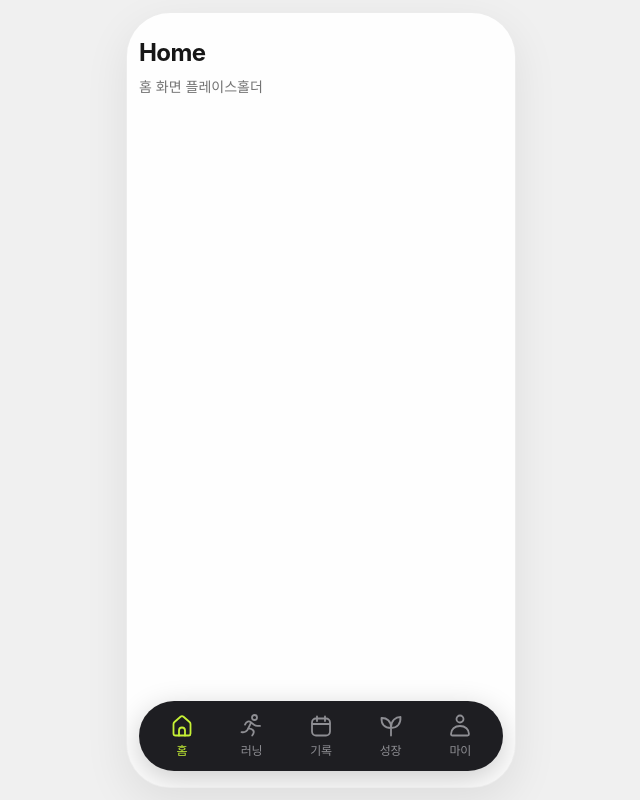
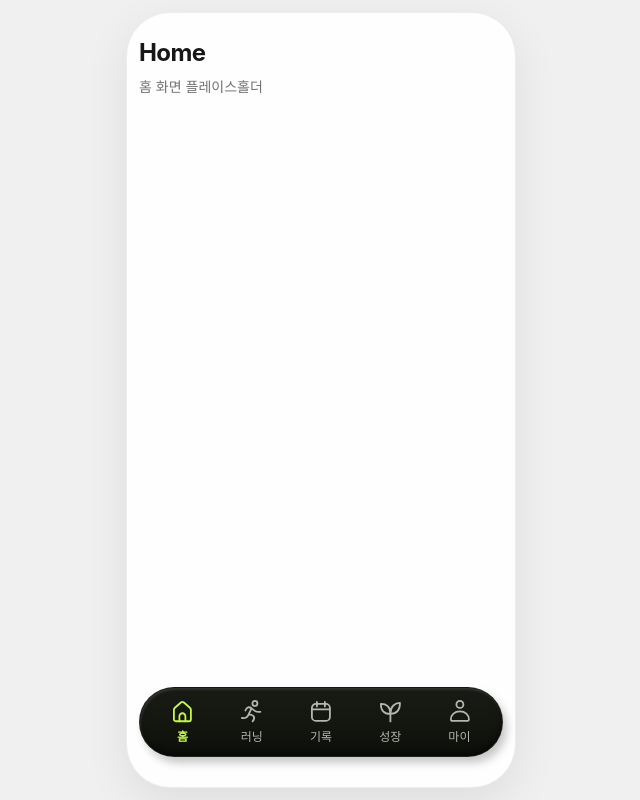
Before and after one commit to pacebeat-team/pacebeat-frontend, a React (Vite) app: page /home in a window 1280 px wide. Shown: the whole page, without its empty margins (319-959 px from the left). Built offline with nearby package versions, Linux system fonts and the light colour scheme; a web font is replaced by a local one.

Commit message:
fix: 공용 레이아웃 및 하단 내비게이션 조정 (#45)

```diff
--- a/src/components/common/BottomNavigation.tsx
+++ b/src/components/common/BottomNavigation.tsx
@@ -4,166 +4,134 @@ import { Link, useLocation } from 'react-router-dom'
 export interface NavItemConfig {
   label: string
   path: string
-  icon: (props: { active: boolean; className?: string }) => ReactNode
+  icon: (props: { active: boolean }) => ReactNode
 }
 
-// Figma 디자인 에셋 기반 네비게이션 아이콘 (nav-rounded-*.svg)
-export function HomeIcon({ className = '' }: { active?: boolean; className?: string }) {
+// Figma `navigation / bottom`의 아이콘(`icon / navigation rounded / *`)을 그대로 옮겼다.
+// 24x24 칸 안에서 Figma 그룹 위치(left/top)에 원래 크기로 놓고, 색은 currentColor로 받아 활성/비활성을 바꾼다.
+function NavGlyph({
+  width,
+  height,
+  left,
+  top,
+  children,
+}: {
+  width: number
+  height: number
+  left: number
+  top: number
+  children: ReactNode
+}) {
   return (
+    <span className="relative block size-[24px] shrink-0" aria-hidden="true">
       <svg
-      className={className}
-      viewBox="0 0 24 24"
+        className="absolute block max-w-none overflow-visible"
+        style={{ left, top }}
+        width={width}
+        height={height}
+        viewBox={`0 0 ${width} ${height}`}
         fill="none"
         stroke="currentColor"
         strokeWidth="1.8"
         strokeLinecap="round"
         strokeLinejoin="round"
-      aria-hidden="true"
+        preserveAspectRatio="none"
       >
-      <path d="M3.5 10.1 Q3.5 8.9 4.5 8 L10.5 2.8 Q12 1.5 13.5 2.8 L19.5 8 Q20.5 8.9 20.5 10.1 V19.4 Q20.5 21.5 18.4 21.5 H5.6 Q3.5 21.5 3.5 19.4 Z" />
-      <path d="M9 21.5 V16.5 A3 3 0 0 1 15 16.5 V21.5" />
+        {children}
       </svg>
+    </span>
   )
 }
 
-export function RunningIcon({ className = '' }: { active?: boolean; className?: string }) {
+export function HomeIcon() {
   return (
-    <svg
-      className={className}
-      viewBox="0 0 24 24"
-      fill="none"
-      stroke="currentColor"
-      strokeWidth="1.8"
-      strokeLinecap="round"
-      strokeLinejoin="round"
-      aria-hidden="true"
-    >
-      <circle cx="15.5" cy="3.5" r="2.5" />
-      <path d="M6 10.6 C7.4 7.2 9.9 6.5 12.1 8.5 L15.4 11 Q16.5 11.9 18.4 11.9 H21" />
-      <path d="M12.1 8.5 L9.3 14.4 C7.9 17.5 5.9 18.8 2.5 18.1" />
-      <path d="M9.3 14.4 C13.7 14.7 16.8 17 13.2 21.5" />
-    </svg>
+    <NavGlyph width={18.8} height={21.15} left={2.6} top={1.25}>
+      <path d="M0.9 8.85C0.9 8.05 1.23333 7.35 1.9 6.75L7.9 1.55C8.9 0.683333 9.9 0.683333 10.9 1.55L16.9 6.75C17.5667 7.35 17.9 8.05 17.9 8.85V18.15C17.9 19.55 17.2 20.25 15.8 20.25H3C1.6 20.25 0.9 19.55 0.9 18.15V8.85Z" />
+      <path d="M6.4 20.25V15.25C6.4 14.4544 6.71607 13.6913 7.27868 13.1287C7.84129 12.5661 8.60435 12.25 9.4 12.25C10.1956 12.25 10.9587 12.5661 11.5213 13.1287C12.0839 13.6913 12.4 14.4544 12.4 15.25V20.25" />
+    </NavGlyph>
   )
 }
 
-export function RecordsIcon({ className = '' }: { active?: boolean; className?: string }) {
+export function RunningIcon() {
   return (
-    <svg
-      className={className}
-      viewBox="0 0 24 24"
-      fill="none"
-      stroke="currentColor"
-      strokeWidth="1.8"
-      strokeLinecap="round"
-      strokeLinejoin="round"
-      aria-hidden="true"
-    >
-      <rect x="3" y="4.5" width="18" height="17" rx="4" />
-      <path d="M3.5 10 H20.5 M8 2.5 V7 M16 2.5 V7" />
-    </svg>
+    <NavGlyph width={20.3002} height={22.3} left={1.6} top={0.1}>
+      <path d="M16.4002 3.4C16.4002 4.78071 15.2809 5.9 13.9002 5.9C12.5195 5.9 11.4002 4.78071 11.4002 3.4C11.4002 2.01929 12.5195 0.9 13.9002 0.9C15.2809 0.9 16.4002 2.01929 16.4002 3.4Z" />
+      <path d="M4.40018 10.5C5.80018 7.1 8.30018 6.4 10.5002 8.4L13.8002 10.9C14.5335 11.5 15.5335 11.8 16.8002 11.8H19.4002" />
+      <path d="M10.5002 8.4L7.70018 14.3C6.30018 17.4 4.30018 18.7 0.900179 18" />
+      <path d="M7.70018 14.3C12.1002 14.6 15.2002 16.9 11.6002 21.4" />
+    </NavGlyph>
   )
 }
 
-export function GrowthIcon({ className = '' }: { active?: boolean; className?: string }) {
+export function RecordsIcon() {
   return (
-    <svg
-      className={className}
-      viewBox="0 0 24 24"
-      fill="none"
-      stroke="currentColor"
-      strokeWidth="1.8"
-      strokeLinecap="round"
-      strokeLinejoin="round"
-      aria-hidden="true"
-    >
-      <path d="M12 21.5 V13.3 C12 6.5 16.7 3 21.5 3 C21.8 9.7 18.5 14 12 14 C5.5 14 2.2 10.3 2.5 4 C7.8 3.8 12 7 12 13.3" />
-    </svg>
+    <NavGlyph width={19.8} height={20.8} left={2.1} top={1.6}>
+      <path d="M4.9 2.9H14.9C17.1091 2.9 18.9 4.69086 18.9 6.9V15.9C18.9 18.1091 17.1091 19.9 14.9 19.9H4.9C2.69086 19.9 0.9 18.1091 0.9 15.9V6.9C0.9 4.69086 2.69086 2.9 4.9 2.9Z" />
+      <path d="M1.4 8.4H18.4M5.9 0.9V5.4M13.9 0.9V5.4" />
+    </NavGlyph>
   )
 }
 
-export function MyIcon({ className = '' }: { active?: boolean; className?: string }) {
+export function GrowthIcon() {
   return (
-    <svg
-      className={className}
-      viewBox="0 0 24 24"
-      fill="none"
-      stroke="currentColor"
-      strokeWidth="1.8"
-      strokeLinecap="round"
-      strokeLinejoin="round"
-      aria-hidden="true"
-    >
-      <circle cx="12" cy="5" r="3.5" />
-      <path d="M4.5 21.5 Q3 21.5 3 20 C3 15.2 6.8 12 12 12 C17.2 12 21 15.2 21 20 Q21 21.5 19.5 21.5 Z" />
-    </svg>
+    <NavGlyph width={20.8375} height={20.3} left={1.581} top={2.1}>
+      <path d="M10.4187 19.4V11.9M10.4187 11.9V11.2M10.4187 11.9C16.9187 11.9 20.2187 7.6 19.9187 0.9C15.1187 0.9 10.4187 4.4 10.4187 11.2M10.4187 11.9C3.91872 11.9 0.618716 8.2 0.918716 1.9C6.21872 1.7 10.4187 4.9 10.4187 11.2" />
+    </NavGlyph>
+  )
+}
+
+export function MyIcon() {
+  return (
+    <NavGlyph width={19.8} height={21.8} left={2.1} top={0.6}>
+      <path d="M13.4 4.4C13.4 6.333 11.833 7.9 9.9 7.9C7.967 7.9 6.4 6.333 6.4 4.4C6.4 2.467 7.967 0.9 9.9 0.9C11.833 0.9 13.4 2.467 13.4 4.4Z" />
+      <path d="M2.4 20.9C1.4 20.9 0.9 20.4 0.9 19.4C0.9 14.6 4.7 11.4 9.9 11.4C15.1 11.4 18.9 14.6 18.9 19.4C18.9 20.4 18.4 20.9 17.4 20.9H2.4Z" />
+    </NavGlyph>
   )
 }
 
 const NAV_ITEMS: readonly NavItemConfig[] = [
-  {
-    label: '홈',
-    path: '/home',
-    icon: (props) => <HomeIcon {...props} />,
-  },
-  {
-    label: '러닝',
-    path: '/running',
-    icon: (props) => <RunningIcon {...props} />,
-  },
-  {
-    label: '기록',
-    path: '/records',
-    icon: (props) => <RecordsIcon {...props} />,
-  },
-  {
-    label: '성장',
-    path: '/growth',
-    icon: (props) => <GrowthIcon {...props} />,
-  },
-  {
-    label: '마이',
-    path: '/my',
-    icon: (props) => <MyIcon {...props} />,
-  },
+  { label: '홈', path: '/home', icon: () => <HomeIcon /> },
+  { label: '러닝', path: '/running', icon: () => <RunningIcon /> },
+  { label: '기록', path: '/records', icon: () => <RecordsIcon /> },
+  { label: '성장', path: '/growth', icon: () => <GrowthIcon /> },
+  { label: '마이', path: '/my', icon: () => <MyIcon /> },
 ]
 
+// Figma `navigation / bottom`: 366x70, 모서리 35, 안쪽 여백 좌우 8·상하 7, 탭 56px, 아이콘 24, 라벨 12/16.
+// 위치: 프레임 아래에서 30px(하단 고정 영역 108px = 위 8 + 내비 70 + 홈 인디케이터 영역 30).
 export function BottomNavigation() {
   const location = useLocation()
 
   return (
     <nav
       aria-label="하단 네비게이션"
-      className="absolute bottom-[calc(16px+env(safe-area-inset-bottom,0px))] left-1/2 -translate-x-1/2 w-[calc(100%-24px)] max-w-[366px] h-[70px] bg-[#1E1E22] rounded-[35px] shadow-[0_8px_30px_rgba(0,0,0,0.2)] z-50"
+      className="absolute bottom-[30px] left-3 right-3 z-50 flex h-[70px] items-center rounded-[35px] border border-solid border-white/[0.04] bg-[linear-gradient(to_bottom,#181a15,#141610_50%,#0c0e0a)] px-2 py-[7px] shadow-[-3px_-3px_7px_rgba(255,255,255,0.35),4px_6px_9px_rgba(0,0,0,0.22)]"
     >
-      <div className="flex items-center justify-around h-full px-2">
       {NAV_ITEMS.map((item) => {
         const isActive =
           location.pathname === item.path ||
           (item.path !== '/' && location.pathname.startsWith(`${item.path}/`))
-
-          const IconComponent = item.icon
 
         return (
           <Link
             key={item.path}
             to={item.path}
             aria-current={isActive ? 'page' : undefined}
-              className={`flex flex-col items-center justify-center flex-1 h-full select-none transition-colors ${
+            className={`relative flex h-[56px] min-w-0 flex-1 select-none flex-col items-center justify-center gap-[5px] font-pace text-[12px] leading-[16px] ${
               isActive
-                  ? 'text-[#C6F135]'
-                  : 'text-[#8E8E93] hover:text-[#B0B0B5]'
+                ? 'rounded-[28px] font-semibold text-lime'
+                : 'rounded-[20px] font-medium text-[#b5b7af]'
             }`}
           >
-              <div className="w-[24px] h-[24px] flex items-center justify-center">
-                <IconComponent active={isActive} className="w-[24px] h-[24px]" />
-              </div>
-              <span className="text-[12px] leading-[16px] font-medium tracking-tight mt-[5px]">
-                {item.label}
-              </span>
+            {item.icon({ active: isActive })}
+            <span className="whitespace-nowrap">{item.label}</span>
           </Link>
         )
       })}
-      </div>
+      <span
+        aria-hidden="true"
+        className="pointer-events-none absolute inset-0 rounded-[inherit] shadow-[inset_-1px_-3px_4px_rgba(0,0,0,0.35),inset_1px_2px_2px_rgba(255,255,255,0.11)]"
+      />
     </nav>
   )
 }
--- a/src/components/layout/AppLayout.tsx
+++ b/src/components/layout/AppLayout.tsx
@@ -13,18 +13,29 @@ export function AppLayout({ children }: AppLayoutProps) {
   const isOnboarding = location.pathname.startsWith('/onboarding')
   const isMeasurement = location.pathname.startsWith('/measurement')
   // 러닝 준비 흐름에서는 목표·음악 화면에서만 하단 네비를 보인다.
-  const isRunHidden = isRunPath(location.pathname) && !isRunNavVisible(location.pathname)
+  const isRun = isRunPath(location.pathname)
+  const isRunHidden = isRun && !isRunNavVisible(location.pathname)
   const hideNavigation = isSplash || isOnboarding || isMeasurement || isRunHidden
+
+  // 러닝 화면은 Figma 프레임(390x844, 상태바 44px 포함)과 같은 기하로 그린다.
+  // - 테두리를 두지 않아 안쪽 폭이 390px이고, 좁은 화면(430px 이하)에서는 화면 전체를 채운다.
+  // - 위쪽은 상태바 영역 44px(기기 Safe Area가 더 크면 그 값)을 비운다.
+  const shell = isRun
+    ? 'max-[431px]:fixed max-[431px]:inset-0 max-[431px]:h-auto max-[431px]:max-h-none max-[431px]:max-w-none max-[431px]:rounded-none max-[431px]:shadow-none'
+    : 'border border-neutral-200/70'
+  const padding = isRun
+    ? hideNavigation
+      ? 'pt-[max(44px,env(safe-area-inset-top,0px))] pb-[env(safe-area-inset-bottom,0px)]'
+      : 'pt-[max(44px,env(safe-area-inset-top,0px))] pb-[108px]'
+    : hideNavigation
+      ? isSplash
+        ? 'pt-0 pb-0'
+        : 'pt-[env(safe-area-inset-top,0px)] pb-[env(safe-area-inset-bottom,0px)]'
+      : 'pt-[env(safe-area-inset-top,0px)] pb-[calc(108px+env(safe-area-inset-bottom,0px))]'
 
   return (
     <div
-      className={`relative flex flex-col w-full max-w-[390px] h-[844px] max-h-[calc(100dvh-24px)] mx-auto bg-[#FEFEFE] rounded-[44px] shadow-[0_14px_45px_rgba(0,0,0,0.08)] border border-neutral-200/70 overflow-hidden ${
-        hideNavigation
-          ? isSplash
-            ? 'pt-0 pb-0'
-            : 'pt-[env(safe-area-inset-top,0px)] pb-[env(safe-area-inset-bottom,0px)]'
-          : 'pt-[env(safe-area-inset-top,0px)] pb-[calc(102px+env(safe-area-inset-bottom,0px))]'
-      }`}
+      className={`relative flex flex-col w-full max-w-[390px] h-[844px] max-h-[calc(100dvh-24px)] mx-auto bg-[#FEFEFE] rounded-[44px] shadow-[0_14px_45px_rgba(0,0,0,0.08)] overflow-hidden ${shell} ${padding}`}
     >
       <main className="flex-1 w-full flex flex-col overflow-y-auto">
         {children ?? <Outlet />}
```
Lines whose indentation alone changed are shown as unchanged.
